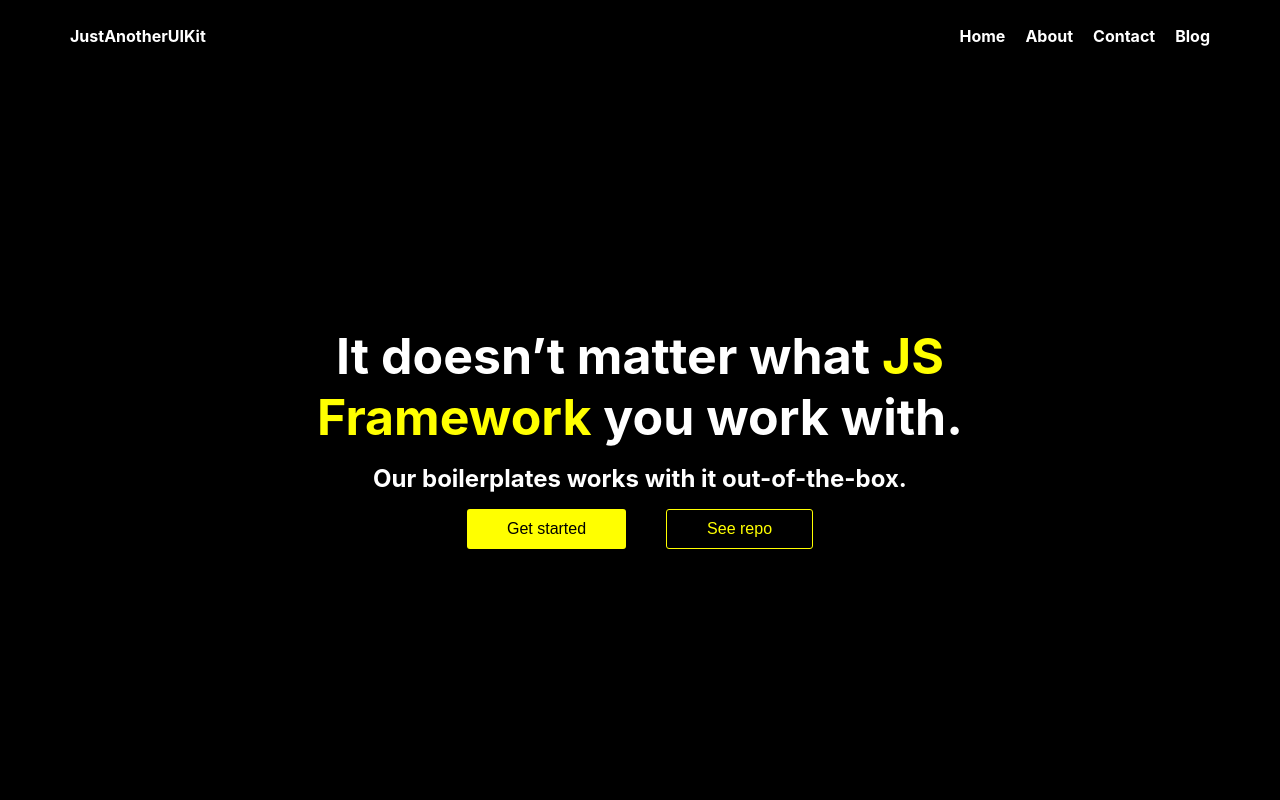
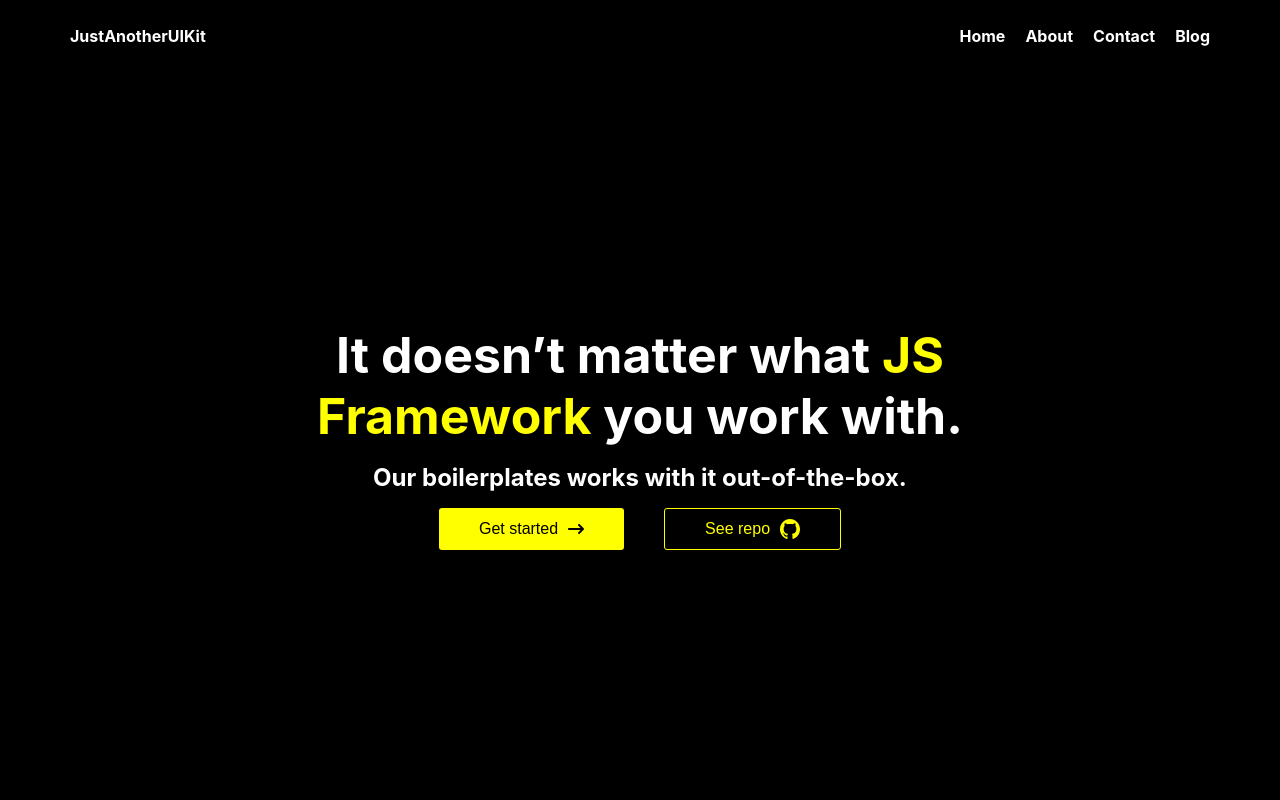
Before and after one commit to savitakatwe/justAnotherUIKit, a React (Create React App) app: page / in a window 1280 px wide. Shown: the top 800 px of the page. Built offline with nearby package versions, Linux system fonts and the light colour scheme.

Commit message:
footer svg

```diff
--- a/src/components/Button/Button.tsx
+++ b/src/components/Button/Button.tsx
@@ -13,6 +13,9 @@ const StyledButton = styled.button<{
   border-radius: 3px;
   border: ${(props) => props.border};
   font-size: 16px;
+  display: flex;
+  gap: 10px;
+  align-items: center;
 `;
 
 interface IButtonProps extends ButtonHTMLAttributes<HTMLButtonElement> {
--- a/src/components/Footer/Footer.tsx
+++ b/src/components/Footer/Footer.tsx
@@ -14,6 +14,8 @@ const StyledColumn = styled.div`
 const StyledColum2 = styled.div`
   display: flex;
   justify-content: center;
+  align-items: center;
+  gap: 10px;
 `;
 const StyledColumn1 = styled.div`
   display: flex;
@@ -108,6 +110,12 @@ const Footer = () => {
         </StyledColumn1>
       </StyledFooter>
       <StyledColum2>
+        <img
+          src={"./copyright.svg"}
+          alt={"copyright"}
+          height={"20px"}
+          width={"20px"}
+        />
         <Typography variant={"title2"} color={"white"} fontWeight={"200px"}>
           2024
         </Typography>
--- a/src/components/HeadLine/HeadLine.tsx
+++ b/src/components/HeadLine/HeadLine.tsx
@@ -1,6 +1,13 @@
 import Typography from "../Typography/Typography";
 import styled from "styled-components";
 import Button from "../Button/Button";
+import { FontAwesomeIcon } from "@fortawesome/react-fontawesome";
+import {
+  faArrowRightLong,
+  faGear,
+  faMessage,
+  faSearch,
+} from "@fortawesome/free-solid-svg-icons";
 
 const StyledDiv = styled.div`
   display: flex;
@@ -33,8 +40,19 @@ const HeadLine = () => {
           Our boilerplates works with it out-of-the-box.
         </Typography>
         <StyledDisplay>
-          <Button variant={"primary"}>Get started</Button>
-          <Button variant={"secondary"}>See repo</Button>
+          <Button variant={"primary"}>
+            Get started
+            <FontAwesomeIcon icon={faArrowRightLong}></FontAwesomeIcon>
+          </Button>
+          <Button variant={"secondary"}>
+            See repo
+            <img
+              src={"./github.svg"}
+              alt={"github"}
+              height={"20px"}
+              width={"20px"}
+            />
+          </Button>
         </StyledDisplay>
       </StyledDiv>
     </>
```
Also changed, not shown: public/copyright.svg (added), public/github.svg (added).
